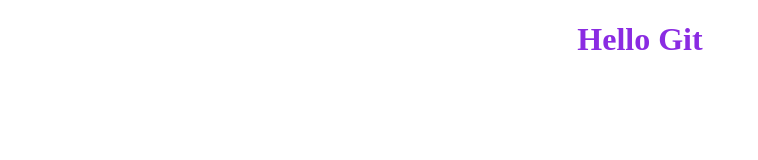
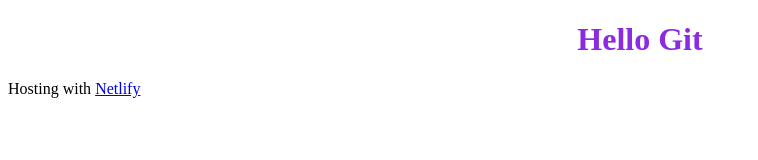
Before and after one commit to begleyzoey/my-project-testing, a plain HTML site: page index.html in a window 1280 px wide. Shown: the whole page, without its empty margins (0-758 px from the left). Drawn offline with Linux system fonts and the light colour scheme.

Commit message:
added netlify link

```diff
--- a/index.html
+++ b/index.html
@@ -9,5 +9,10 @@
   <body>
     <h1>Hello Git</h1>
     <script src="script.js"></script>
+    Hosting with
+    <a
+      href="https://www.netlify.com/?qgad=669861900644&qgterm=netlify&utm_source=google&utm_term=netlify&utm_campaign=GS_Connect:+Netlify+Brand&utm_medium=paid_search&hsa_acc=3888979506&hsa_cam=20355763121&hsa_grp=154990107550&hsa_ad=669861900644&hsa_src=g&hsa_tgt=kwd-309804753741&hsa_kw=netlify&hsa_mt=b&hsa_net=adwords&hsa_ver=3&gad_source=1&gclid=CjwKCAjwl4yyBhAgEiwADSEjeKb6461EHbvZBjV33O4TFwqlwXPTgxNb2O-o5tsnThmZbKchq5VDqRoCZAAQAvD_BwE"
+      >Netlify</a
+    >
   </body>
 </html>
```
Also changed, not shown: 1 other file.
